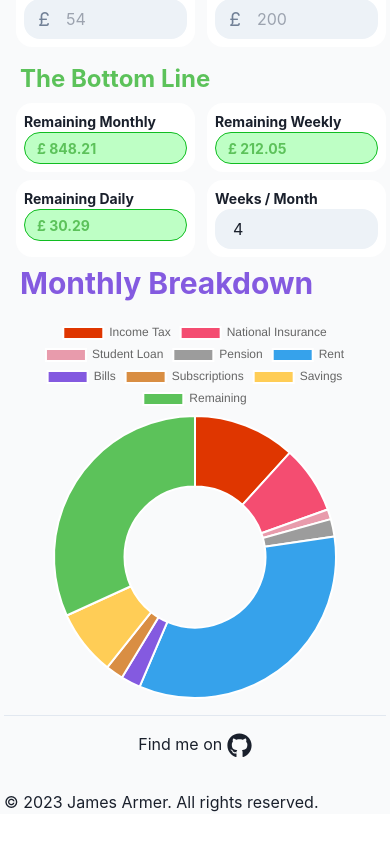
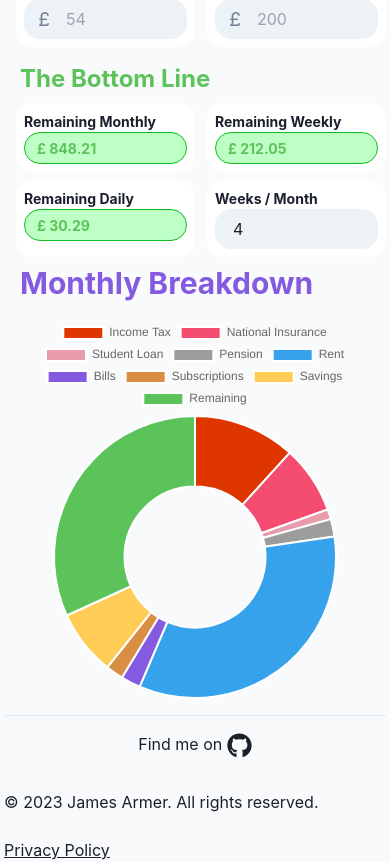
Before and after one commit to JamesArmer/rapid_budgeting_app, a Next.js app: page / in a window 390 px wide. Shown: the part 605-1467 px from the top of the page. Before the commit the page ends 1419 px from the top, so only its background shows below. Built offline with nearby package versions, Linux system fonts and the light colour scheme.

Commit message:
feat: footer link

```diff
--- a/components/Footer.tsx
+++ b/components/Footer.tsx
@@ -7,7 +7,7 @@ export default function Footer() {
       <div className="flex w-full items-center justify-center pt-4">
         <a
           href="https://github.com/JamesArmer"
-          target="about:blank"
+          target="_blank"
           rel="noopener noreferrer"
           className="pb-2"
         >
@@ -19,6 +19,14 @@ export default function Footer() {
           <br />© 2023 James Armer. All rights reserved.
         </p>
       </div>
+      <div className="w-full">
+        <p className="text-2xs sm:text-xs sm:absolute sm:bottom-2 sm:left-4">
+          <br />
+          <a href="/privacy-policy" target="_blank" className="underline">
+            Privacy Policy
+          </a>
+        </p>
+      </div>
     </footer>
   );
 }
--- a/pages/privacy-policy.tsx
+++ b/pages/privacy-policy.tsx
@@ -42,6 +42,7 @@ const PrivacyPolicy: NextPage = () => {
             <a
               href="https://www.w3schools.com/jsref/prop_win_localstorage.asp"
               target="_blank"
+              rel="noopener noreferrer"
               className="underline"
             >
               https://www.w3schools.com/jsref/prop_win_localstorage.asp
@@ -109,6 +110,7 @@ const PrivacyPolicy: NextPage = () => {
             <a
               href="https://adssettings.google.com/authenticated"
               target="_blank"
+              rel="noopener noreferrer"
               className="underline"
             >
               https://adssettings.google.com/authenticated
```
